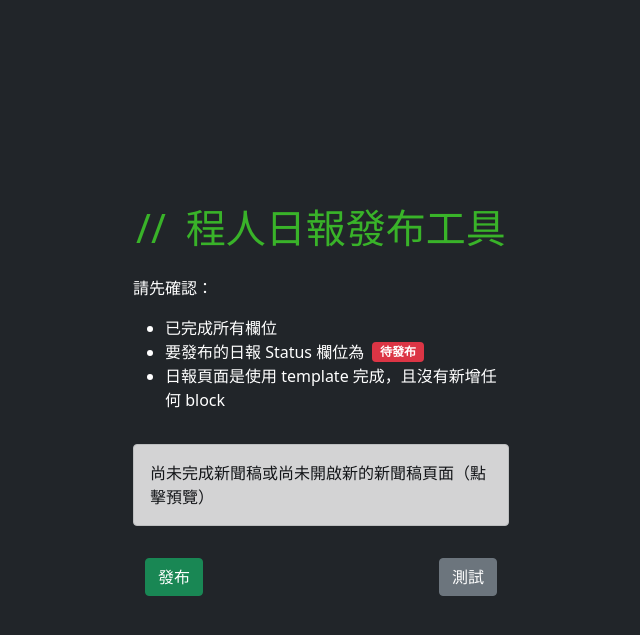
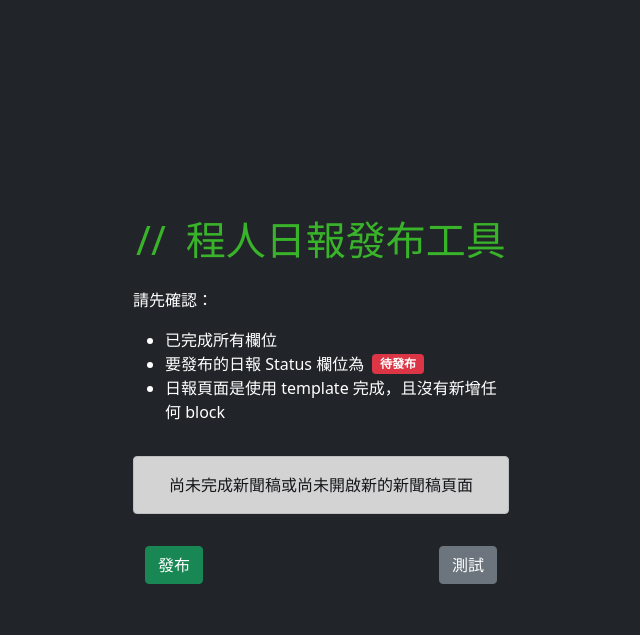
Before and after one commit to erickuo5124/slack-notion-bot, a Flask app: page / in a window 1280 px wide. Shown: the top 635 px of the page, without its empty margins (319-959 px from the left). Run offline with Flask 2, Linux system fonts and the light colour scheme.

Commit message:
feat(index.html): hide preview hint when not finish

```diff
--- a/templates/index.html
+++ b/templates/index.html
@@ -30,7 +30,10 @@
     </div>
     <div class="alert alert-dark w-100 d-flex justify-content-center previewBox" role="alert" data-bs-toggle="modal"
       data-bs-target="#previewModal">
-      {{info}}（點擊預覽）
+      {{info}}
+      {% if PAGE_ID %}
+        （點擊預覽）
+      {% endif %}
     </div>
     <div class="container mt-3 w-100 d-flex justify-content-between">
       <form action="/post?id={{PAGE_ID}}" method="post">
```
